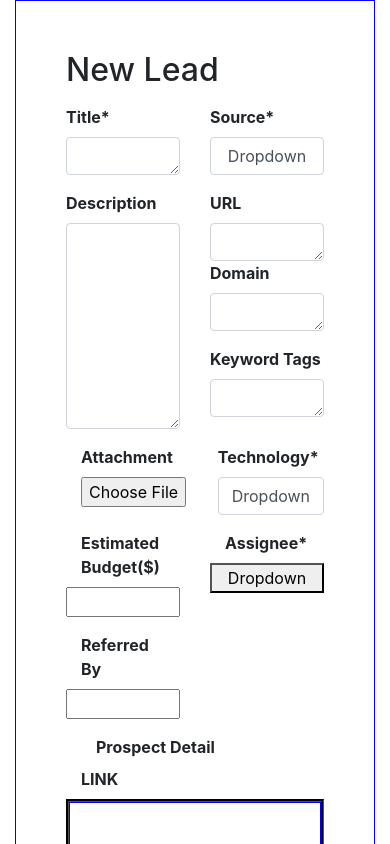
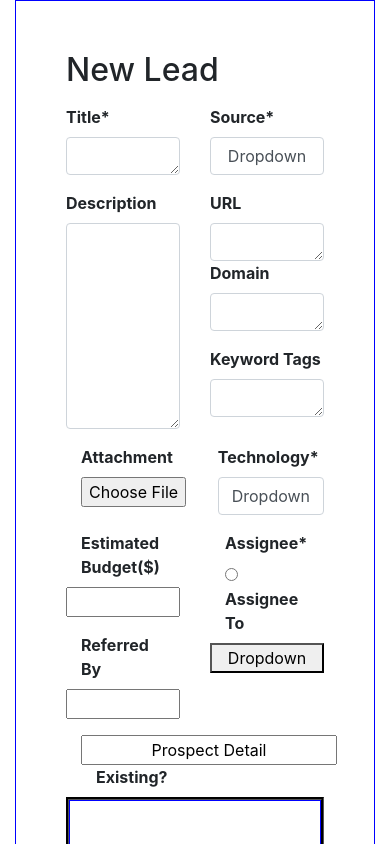
Before and after one commit to sagarutlas-zapbuild/project1, a React (Create React App) app in the folder frontend/: page / in a window 390 px wide. Shown: the top 844 px of the page. Built offline with nearby package versions, Linux system fonts and the light colour scheme.

Commit message:
only checkbox and adding two phone number is left

```diff
--- a/frontend/src/App.js
+++ b/frontend/src/App.js
@@ -6,8 +6,11 @@ import Leadform from './Components/Leadform';
 
 function App() {
   return (
-    <Leadform/ >
-  );
+    <Leadform>
+
+    </Leadform>
+
+     );
 }
 
 export default App;
--- a/frontend/src/Components/Leadform.js
+++ b/frontend/src/Components/Leadform.js
@@ -126,6 +126,13 @@ const Leadform = (props) => {
                   <label class="control-label col-sm-6" htmlFor="assignee">
                     Assignee*
             </label>
+            <br/>
+            <label class="control-label col-sm-6" htmlFor="assignee">
+            <input type ="radio" ></input>
+
+                    Assignee To
+
+            </label>
                   <button class="control-input col-sm-6" >Dropdown</button>
                   <div className="dropdown-content" id="assignee">
                   </div>
@@ -134,10 +141,8 @@ const Leadform = (props) => {
             </Row>
             <row>
               <Col>
-              <label class="control-label col-sm-4">
-                Prospect Detail
-              </label>
-              <label>LINK</label>
+               <input type="Text"  value="Prospect Detail" class="text-center"></input>
+              <label class="control-label col-sm-5" htmlFor="prospect_detail">Existing? </label>
               </Col>
             </row>
             <div id="border">
@@ -263,17 +268,17 @@ const Leadform = (props) => {
           <Row>
             <Col>
 
-              <input type="Button" value="Submit And New" id="Submit_and_new">
+              <input  class ="text-center" type="Button" value="Submit And New" id="Submit_and_new">
               </input>
             </Col>
             <Col>
 
-              <input type="Button" value="     Submit    " id="submit">
+              <input  class ="text-center" type="Button" value="Submit" id="submit">
               </input>
             </Col>
             <Col>
 
-              <input type="Button" value="     Cancel     " id="cancel">
+              <input  class ="text-center" type="Button" value="Cancel" id="cancel">
               </input>
             </Col>
 
```
